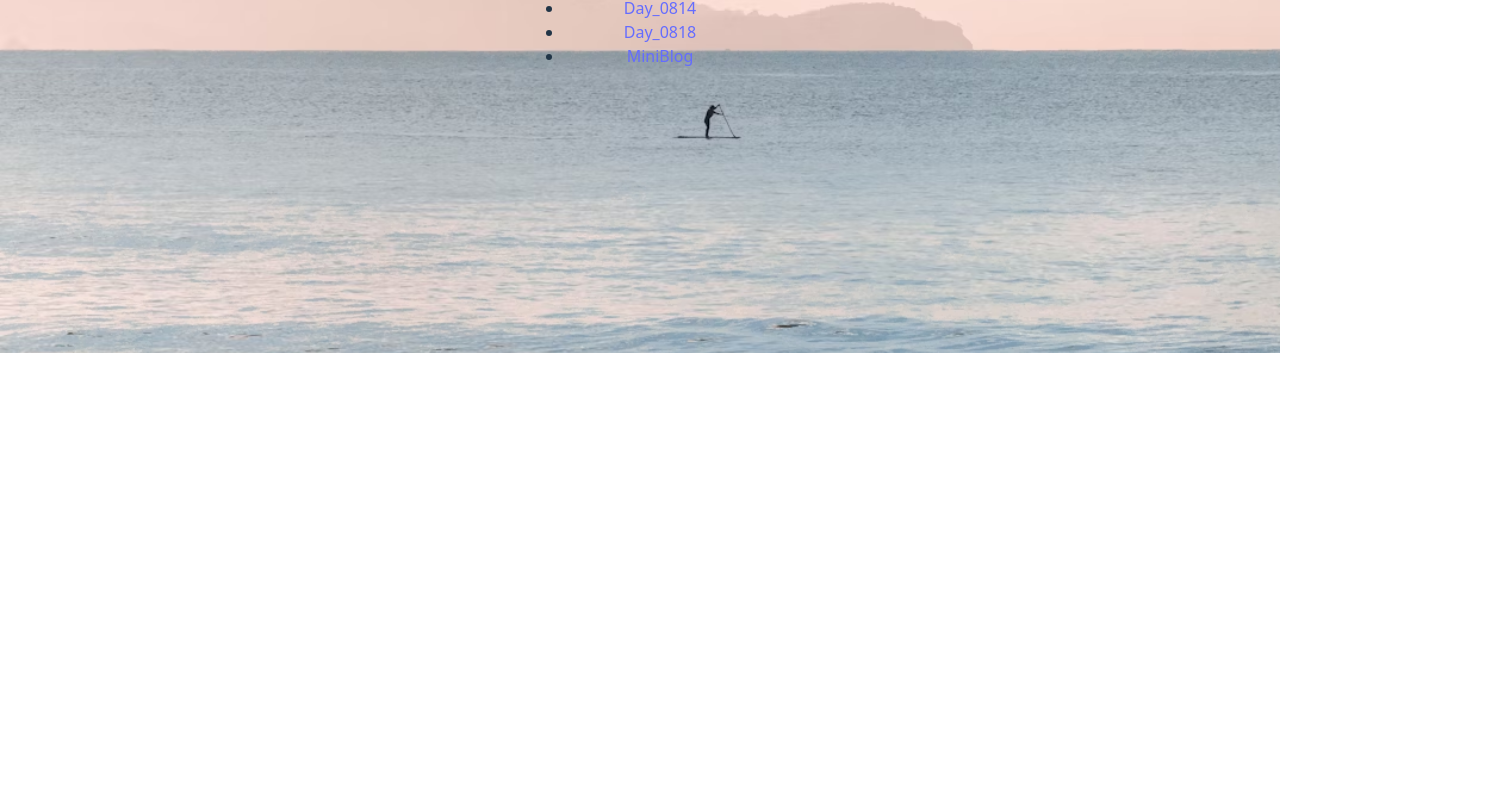
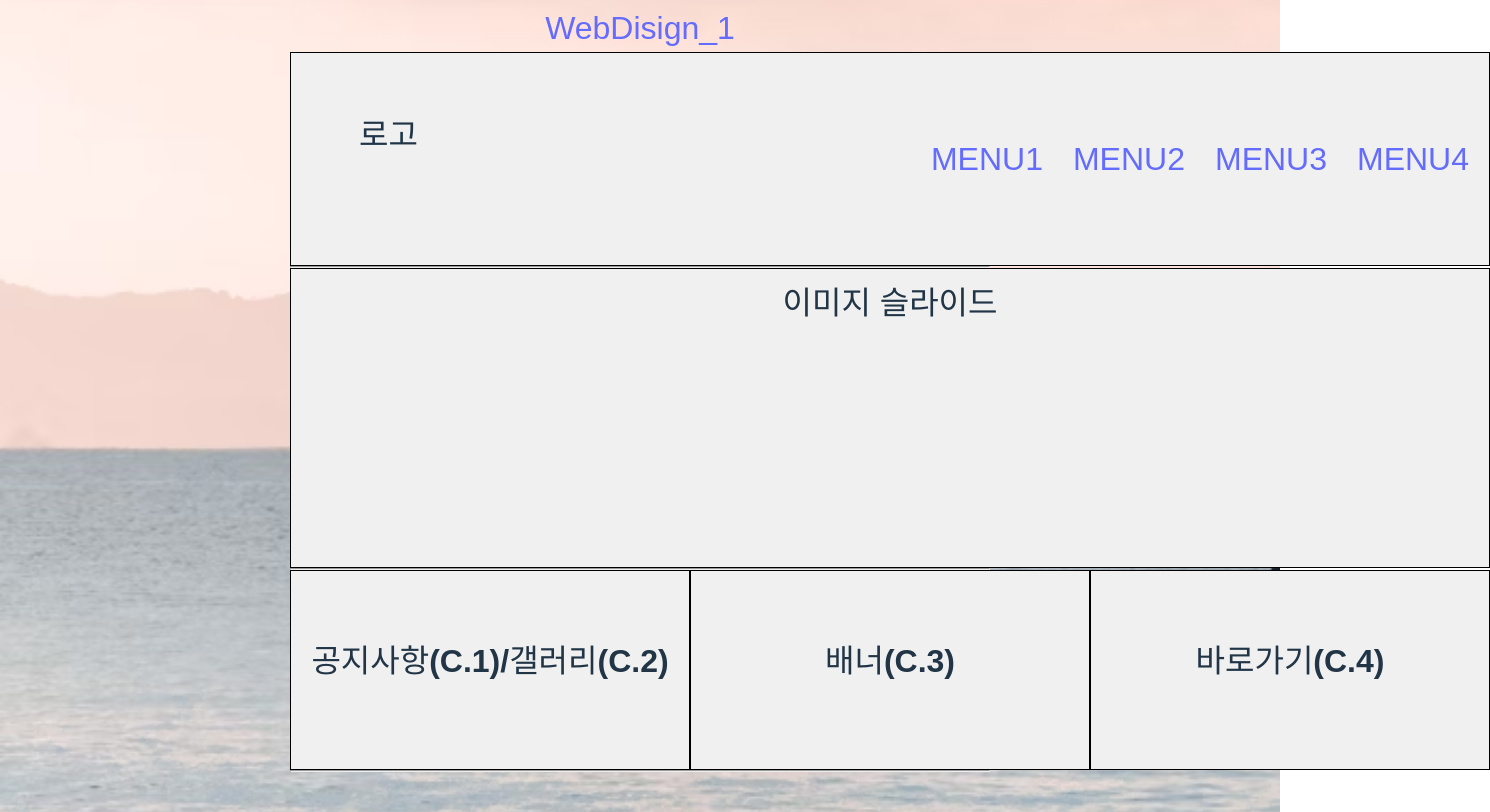
Before and after one commit to gdbin1/react-site, a React (Vite) app: page /react-site/WebDisign1 in a window 1280 px wide. Shown: the part 447-1259 px from the top of the page, 1490 px wide, since content can reach past the window. Before the commit the page ends 800 px from the top, so only its background shows below. Built offline with nearby package versions, Linux system fonts and the light colour scheme; a web font is replaced by a local one.

Commit message:
0820_11:31

```diff
--- a/src/App.jsx
+++ b/src/App.jsx
@@ -17,6 +17,7 @@ import PostViewPage from "./pages/PostViewPage.jsx";
 import PostWritePage from "./pages/PostWritePage.jsx";
 
 import { createGlobalStyle } from 'styled-components';
+import WebDisign1 from "./compo/WebDisign1.jsx";
 // import TextCursor from "./TextCursor.jsx";
 
 // import styled from 'styled-components'
@@ -32,23 +33,24 @@ function App() {
   return (
     <>
 
-        {/* <GlobalCursorStyle /> */}
-        <h1 className="gaegu-korean">가빈 react과제방</h1>
-        {/* <TextCursor /> */}
+      {/* <GlobalCursorStyle /> */}
+      <h1 className="gaegu-korean">가빈 react과제방</h1>
+      {/* <TextCursor /> */}
 
       <BrowserRouter>
-
         <MainContent>
           <Nav />
           <Routes>
             <Route path="/" element={<Home />} />
-            <Route path="/react-site" element={<Layout />} />
-            <Route path="/login" element={<Login />} />
-            <Route path="/work1" element={<Work1 />} />
-            <Route path="/work2" element={<Work2 />} />
-            <Route path="/work3" element={<Work3 />} />
-            <Route path="/work4" element={<Work4 />} />
 
+            <Route path="/react-site" element={<Layout />} >
+              <Route path="login" element={<Login />} />
+              <Route path="work1" element={<Work1 />} />
+              <Route path="work2" element={<Work2 />} />
+              <Route path="work3" element={<Work3 />} />
+              <Route path="work4" element={<Work4 />} />
+              <Route path="WebDisign1" element={<WebDisign1 />} />
+            </Route>
 
             <Route path="/miniblog" element={<Miniblog />} >
               <Route index element={<MainPage />} />
--- a/src/Nav.jsx
+++ b/src/Nav.jsx
@@ -1,23 +1,12 @@
 import React from 'react';
 import { Link } from 'react-router-dom';
-
-
-// import { BrowserRouter, Routes, Route } from 'react-router';
-// import styled from 'styled-components'
-// import MainPage from './pages/MainPage';
-// import PostViewPage from './pages/PostViewPage';
-// import PostWritePage from './pages/PostWritePage';
-// const MainTitleText = styled.p`
-//     font-size: 24px;
-//     font-weight: bold;
-//     text-align: center;`;
 
 const Nav = () => {
     return (
         <>
             <nav>
                 <ul>
-                    <li>
+                    {/* <li>
                         <Link to="/">Home</Link>
                     </li>
                     <li>
@@ -34,47 +23,16 @@ const Nav = () => {
                     </li>
                     <li>
                         <Link to="/work4">Day_0818</Link>
-                    </li>
+                    </li> */}
                     <li>
                         <Link to="/miniblog">MiniBlog</Link>
                     </li>
                     {/* <li>
-                        <Link to="/miniblog/post-write">PostWritePage</Link>
-                    </li>
-                    <li>
-                        <Link to="/miniblog/post/:postId">PostViewPage</Link>
+                        <Link to="WebDisign1">WebDisign_1</Link>
                     </li> */}
-
                 </ul>
             </nav>
-            {/* <MainTitleText>소플의 미니 블로그</MainTitleText>
-            <BrowserRouter>
-                <Routes>
-                    <Route
-                        index
-                        element={<MainPage />}
-                    />
-                    <Route
-                        path='post-write'
-                        element={<PostWritePage />}
-                    />
-                    <Route
-                        path='post/:postId'
-                        element={<PostViewPage />}
-                    />
-                </Routes>
-            </BrowserRouter>
-             <ul>
-                    <li>
-                        <Link to="/react-mainpage">메인</Link>
-                    </li>
-                      <li>
-                        <Link to="/react-postviewpage">포스트뷰</Link>
-                    </li>
-                      <li>
-                        <Link to="/react-postwrite">포스트라이트</Link>
-                    </li>
-                    </ul> */}
+
         </>
     );
 };
--- a/src/compo/Layout.jsx
+++ b/src/compo/Layout.jsx
@@ -24,8 +24,11 @@ function Layout() {
                     <li>
                         <Link to="work4">Day_0818</Link>
                     </li>
-                    <li>
+                    {/* <li>
                         <Link to="Miniblog">MiniBlog</Link>
+                    </li> */}
+                     <li>
+                        <Link to="WebDisign1">WebDisign_1</Link>
                     </li>
 
                 </ul>
--- /dev/null
+++ b/src/compo/WebDisign1.jsx
@@ -0,0 +1,20 @@
+import React from 'react';
+import Header from '../webDisign1/header';
+import Slide from '../webDisign1/slide';
+import Contents from '../webDisign1/Contents';
+// import Footer from '../webDisign1/Footer';
+
+const WebDisign1 = () => {
+    return (
+        <>
+            <div style={{width:'700px', height:'1200px'}}>
+                <Header /><hr />
+                <Slide /><hr />
+                <Contents /><hr />
+                {/* <Footer /> */}
+            </div >
+        </>
+    );
+};
+
+export default WebDisign1;
--- /dev/null
+++ b/src/webDisign1/Contents.jsx
@@ -0,0 +1,15 @@
+import React from 'react';
+
+const Contents = () => {
+    return (
+        <>
+            <div className='contents-flexbox'>
+                <div className='content-box'>공지사항(C.1)/갤러리(C.2)</div>
+                <div className='content-box'>배너(C.3)</div>
+                <div className='content-box'>바로가기(C.4)</div>
+            </div>
+        </>
+    );
+};
+
+export default Contents;
--- /dev/null
+++ b/src/webDisign1/Header.jsx
@@ -0,0 +1,49 @@
+import React from 'react';
+import './Web.css'
+const Header = () => {
+    return (
+        <>
+            <header className='header'>
+                <div className='logo'>로고</div>
+                <nav>
+                    <ul className='main-menu'>
+                        <li><a href="#">MENU1</a>
+                            <ul className='sub-menu'>
+                                <li><a href="">SubMenu1</a></li>
+                                <li><a href="">SubMenu2</a></li>
+                                <li><a href="">SubMenu3</a></li>
+                                <li><a href="">SubMenu4</a></li>
+                            </ul>
+                        </li>
+                        <li><a href="#">MENU2</a>
+                            <ul  className='sub-menu'>
+                                <li><a href="">SubMenu1</a></li>
+                                <li><a href="">SubMenu2</a></li>
+                                <li><a href="">SubMenu3</a></li>
+                                <li><a href="">SubMenu4</a></li>
+                            </ul>
+                        </li>
+                        <li><a href="#">MENU3</a>
+                            <ul  className='sub-menu'>
+                                <li><a href="">SubMenu1</a></li>
+                                <li><a href="">SubMenu2</a></li>
+                                <li><a href="">SubMenu3</a></li>
+                                <li><a href="">SubMenu4</a></li>
+                            </ul>
+                        </li>
+                        <li><a href="#">MENU4</a>
+                            <ul  className='sub-menu'>
+                                <li><a href="">SubMenu1</a></li>
+                                <li><a href="">SubMenu2</a></li>
+                                <li><a href="">SubMenu3</a></li>
+                                <li><a href="">SubMenu4</a></li>
+                            </ul>
+                        </li>
+                    </ul >
+                </nav>
+            </header>
+        </>
+    );
+};
+
+export default Header;
--- /dev/null
+++ b/src/webDisign1/Slide.jsx
@@ -0,0 +1,14 @@
+import React from 'react';
+
+const Slide = () => {
+    return (
+        <>
+            <div className='slidediv'>
+            이미지 슬라이드
+
+            </div>
+        </>
+    );
+};
+
+export default Slide;
--- /dev/null
+++ b/src/webDisign1/Web.css
@@ -0,0 +1,90 @@
+* {
+    box-sizing: border-box;
+    margin: 0;
+    padding: 0;
+
+}
+
+/* .main-menu li:hover ul {
+    display: block;
+} */
+ul,
+li {
+    list-style: none;
+}
+
+.header {
+    width: 1200px;
+    display: flex;
+    justify-content: space-between;
+    align-items: center;
+    background-color: #f0f0f0;
+    padding: 10px 20px;
+    border: 1px solid black;
+}
+
+.main-menu {
+    display: flex;
+    gap: 30px;
+}
+
+.main-menu>li {
+    position: relative;
+}
+
+.sub-menu {
+    position: absolute;
+    top: 100%;
+    left: 0;
+    display: none;
+    background-color: #1dc7d3;
+    color: paleturquoise;
+    border: 1px solid #ddd;
+    box-shadow: 0 2px 5px;
+    padding: 10px;
+    z-index: 10;
+}
+
+.sub-menu li {
+    width: 120px;
+    padding: 8px 0;
+}
+
+.main-menu>li:hover .sub-menu {
+    display: block;
+}
+
+.slidediv {
+    align-items: center;
+    background-color: #f0f0f0;
+    padding: 10px 20px;
+    width: 1200px;
+    height: 300px;
+    border: 1px solid black;
+}
+
+.contentsdiv {
+    align-items: center;
+    background-color: #f0f0f0;
+    padding: 10px 20px;
+    width: 1200px;
+    height: 200px;
+}
+.contents-flexbox{
+    width: 1200px;
+    height: 200px;
+    display: flex;
+    justify-content: space-around;
+    align-items: center;
+    background-color: #f0f0f0;
+    /* padding: 10px 20px; */
+}
+.content-box{
+    width: 400px;
+    height: 200px;
+    border: 1px solid black;
+    background-color: #f0f0f0;
+    padding: 10px;
+    text-align: center;
+    line-height: 160px;
+}
```
Also changed, not shown: public/ren.png (added).
